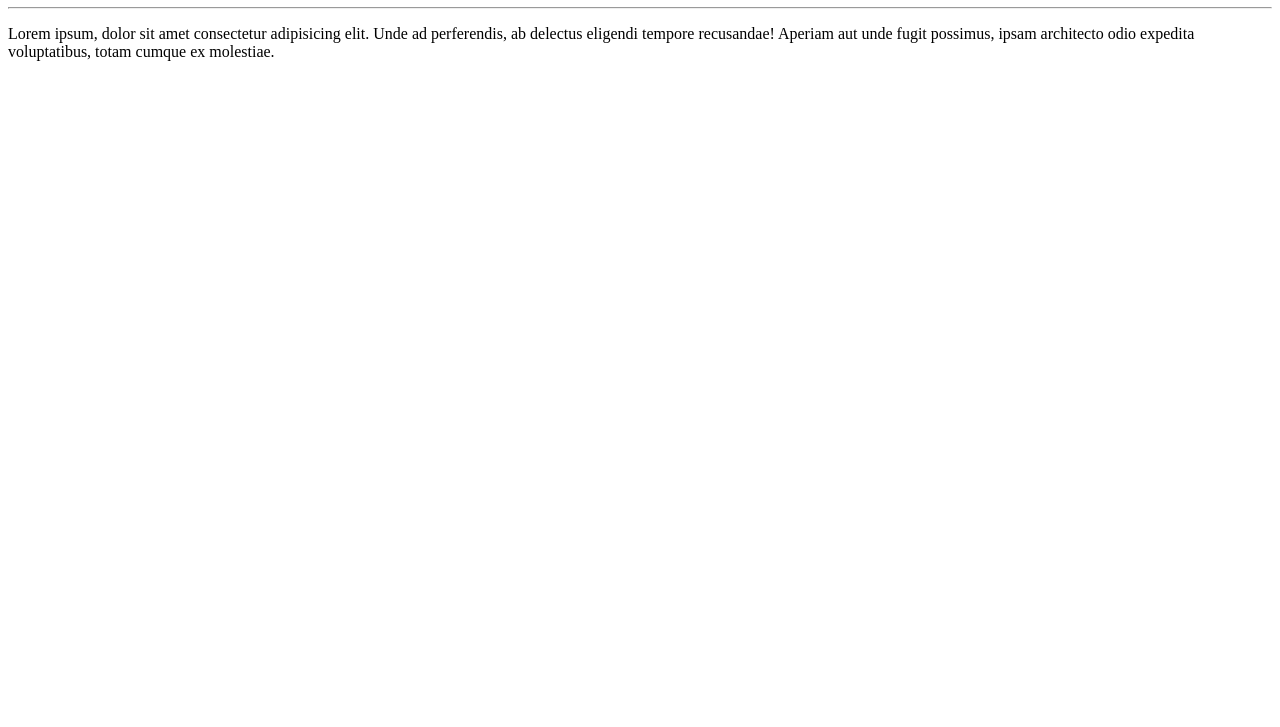
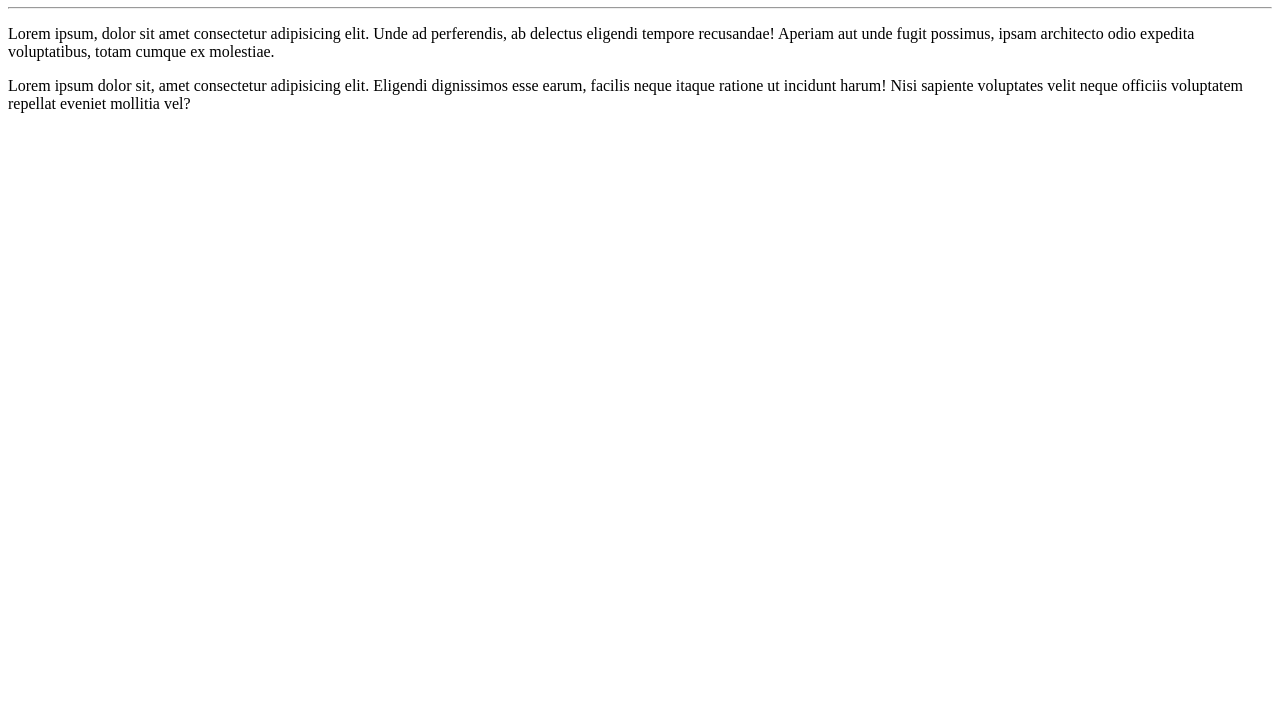
Before and after one commit to barbaratomasin/Ola-Mundo, a plain HTML site: page site-exemplo/index.html in a window 1280 px wide. Shown: the part 73-800 px from the top of the page. Drawn offline with Linux system fonts and the light colour scheme.

Commit message:
Adicionei um parágrafo

```diff
--- a/site-exemplo/index.html
+++ b/site-exemplo/index.html
@@ -10,5 +10,6 @@
     <h1>Olá, Mundo</h1>
     <hr>
     <p>Lorem ipsum, dolor sit amet consectetur adipisicing elit. Unde ad perferendis, ab delectus eligendi tempore recusandae! Aperiam aut unde fugit possimus, ipsam architecto odio expedita voluptatibus, totam cumque ex molestiae.</p>
+    <p>Lorem ipsum dolor sit, amet consectetur adipisicing elit. Eligendi dignissimos esse earum, facilis neque itaque ratione ut incidunt harum! Nisi sapiente voluptates velit neque officiis voluptatem repellat eveniet mollitia vel?</p>
 </body>
 </html>
```
